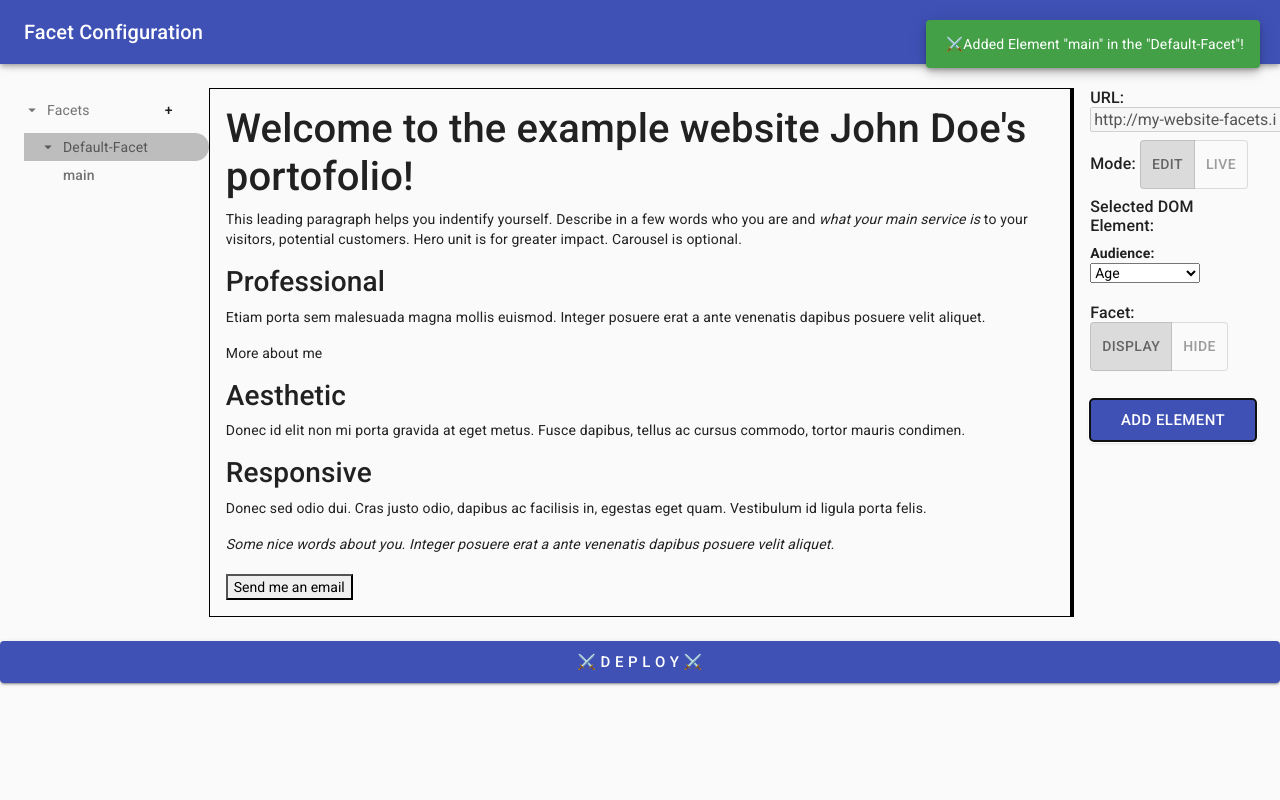
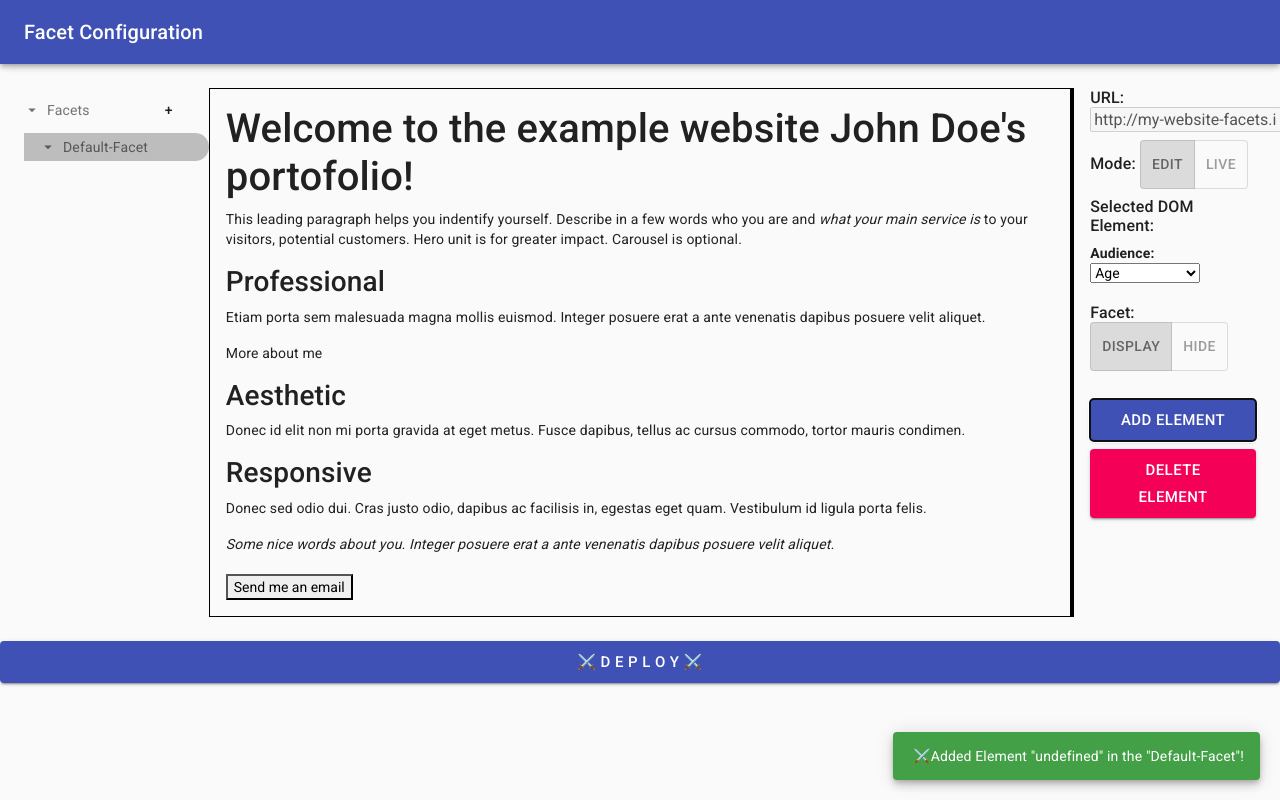
Before and after one commit to facets-io/facets.io, a React (Create React App) app: page / in a window 1280 px wide. Both pictures are taken after a click on the button "ADD ELEMENT". Built offline with nearby package versions, Linux system fonts and the light colour scheme.

Commit message:
fixed treeview bugs

```diff
--- a/src/App.js
+++ b/src/App.js
@@ -9,8 +9,6 @@ import { useSnackbar } from 'notistack';
 const StyledDiv = styled.div`
   text-align: center;
 `;
-
-
 
 function App() {
   const { enqueueSnackbar } = useSnackbar();
--- a/src/AppProvider.js
+++ b/src/AppProvider.js
@@ -7,6 +7,9 @@ const AppProvider = ({ children, hiddenElementsArray }) => {
     const { enqueueSnackbar } = useSnackbar();
     const [addedFacets, setAddedFacets] = useState(["Default-Facet"]);
     const [isAddingFacet, setIsAddingFacet] = useState(false);
+    const [canDeleteElement, setCanDeleteElement] = useState(false);
+
+    // const [shouldDisplay, setShouldDisplay] = useState(false);
     const [newlyAddedFacet, setNewlyAddedFacet] = useState("Default-Facet");
     // String "Key", Array Values
     const [addedElements, setAddedElements] = useState(new Map());
@@ -19,13 +22,15 @@ const AppProvider = ({ children, hiddenElementsArray }) => {
         setAddedFacets([label, ...addedFacets]);
         setNewlyAddedFacet(label);
         enqueueSnackbar(`Facet "${label}" was created!`, { variant: "success" });
+        window.selectedDOM = 'main';
         setIsAddingFacet(false);
     }
 
     return <AppContext.Provider value={{
         hiddenElementsArray, onFacetAdd, addedFacets,
         isAddingFacet, setIsAddingFacet, newlyAddedFacet,
-        setNewlyAddedFacet, addedElements, setAddedElements
+        setNewlyAddedFacet, addedElements, setAddedElements,
+        canDeleteElement, setCanDeleteElement
     }}>
         {children}
     </AppContext.Provider>
--- a/src/GmailTreeView.js
+++ b/src/GmailTreeView.js
@@ -10,6 +10,7 @@ import ArrowRightIcon from '@material-ui/icons/ArrowRight';
 import Button from '@material-ui/core/Button';
 import BasicTextField from './BasicTextField';
 import AppContext from './AppContext';
+import { useSnackbar } from 'notistack';
 
 const useTreeItemStyles = makeStyles((theme) => ({
   root: {
@@ -116,17 +117,17 @@ const useStyles = makeStyles({
 });
 
 export default function GmailTreeView() {
+  const { enqueueSnackbar } = useSnackbar();
   const classes = useStyles();
-  const { isAddingFacet, addedFacets, newlyAddedFacet, setNewlyAddedFacet, addedElements } = useContext(AppContext);
+  const { isAddingFacet, addedFacets, newlyAddedFacet, setNewlyAddedFacet, addedElements, setCanDeleteElement } = useContext(AppContext);
   let arr = [];
   const addedFacetsStyledTreeItems = addedFacets.map((facetLabel) => {
 
     const addedElementsByFacet = addedElements.get(facetLabel);
-    console.log('addedElementsByFacet', addedElementsByFacet);
 
     const addedElementsTreeItems = addedElementsByFacet && addedElementsByFacet.map((element) => {
       arr.push(facetLabel + element);
-      return <StyledTreeItem key={facetLabel + element} nodeId={facetLabel + element} labelText={element} />
+      return <StyledTreeItem onLabelClick={() => { window.selectedDOM = `${element}`; setCanDeleteElement(true); setNewlyAddedFacet(facetLabel); enqueueSnackbar(`Selected "${element}"!`, { variant: "info" }); }} key={facetLabel + element} nodeId={facetLabel + element} labelText={element} />
     })
 
     return <StyledTreeItem selected={[addedElementsByFacet]} expanded={addedElementsByFacet} key={facetLabel} onLabelClick={() => { setNewlyAddedFacet(facetLabel) }} nodeId={facetLabel} labelText={facetLabel}>
--- a/src/ToolBox.js
+++ b/src/ToolBox.js
@@ -16,8 +16,9 @@ const StyledDiv = styled.div`
 function ToolBox() {
     const { enqueueSnackbar } = useSnackbar();
 
-    const { addedElements, setAddedElements, newlyAddedFacet } = useContext(AppContext);
+    const { addedElements, setAddedElements, newlyAddedFacet,  canDeleteElement, setCanDeleteElement} = useContext(AppContext);
 
+    console.log("!addedFacets", addedElements);
     const onAddElement = () => {
 
         let oldVals = addedElements.get(newlyAddedFacet);
@@ -31,13 +32,24 @@ function ToolBox() {
         const newVals = [...oldVals, window.selectedDOM];
         const newMap = new Map(addedElements);
         newMap.set(newlyAddedFacet, newVals);
+        setCanDeleteElement(true);
+        setAddedElements(newMap);
         enqueueSnackbar(`Added Element "${window.selectedDOM}" in the "${newlyAddedFacet}"!`, { variant: "success" });
+    }
+
+    const onDeleteElement = () => {
+        const oldVals = addedElements.get(newlyAddedFacet);
+        const newVals = oldVals.filter(element => element !== window.selectedDOM);
+        console.log('newvals', newVals);
+        const newMap = new Map(addedElements);
+        newMap.set(newlyAddedFacet, newVals);
+        setCanDeleteElement(false);
         setAddedElements(newMap);
-
+        enqueueSnackbar(`Deleted Element "${window.selectedDOM}" from "${newlyAddedFacet}"!`, { variant: "info" });
     }
 
     useEffect(() => {
-        window.selectedDOM = 'main';
+
         $('#fixed-container *').hover(
             function (e) {
                 $(this).css('border', '1px solid black');
@@ -59,17 +71,21 @@ function ToolBox() {
         })
 
         const changeDisplayHide = (id) => {
+            const valuesArr = addedElements.get(newlyAddedFacet);
+            console.log('CHECKME', valuesArr && valuesArr.includes(id));
+            if (valuesArr && valuesArr.includes(id)) {
+                setCanDeleteElement(true);
+            } else {
+                setCanDeleteElement(false);
+            }
             const index = window.hiddenElementsArray.indexOf(id);
-            console.log('hiddenElementsArray', window.hiddenElementsArray, 'vs', index);
             if (index > -1) {
-                // window.hiddenElementsArray.splice(index, 1);
                 setShouldDisplay(true);
             } else {
                 setShouldDisplay(false);
             }
-            // $(`#${window.selectedDOM}`).css('background-color', 'unset');
         }
-    }, []);
+    }, [addedElements, newlyAddedFacet, setCanDeleteElement]);
 
     const [isEdit, setIsEdit] = useState(true);
     const [shouldDisplay, setShouldDisplay] = useState(false);
@@ -130,7 +146,7 @@ function ToolBox() {
         </h6>
         <br></br>
         <Button variant="contained" size='large' color="primary" className='btn-block' onClick={onAddElement}>Add Element</Button>
-
+        <Button variant="contained" size='large' color="secondary" className='btn-block' onClick={onDeleteElement} disabled={!canDeleteElement}>Delete Element</Button>
     </StyledDiv>
 }
 
--- a/src/index.js
+++ b/src/index.js
@@ -10,6 +10,7 @@ ReactDOM.render(
   <React.StrictMode>
     <SnackbarProvider maxSnack={3}
       disableWindowBlurListener
+      autoHideDuration={3000}
       iconVariant={{
         success: '⚔️',
         error: '✖️',
@@ -17,7 +18,7 @@ ReactDOM.render(
         info: 'ℹ️',
       }}
       anchorOrigin={{
-        vertical: 'top',
+        vertical: 'bottom',
         horizontal: 'right',
       }}>
       <AppProvider >
```
